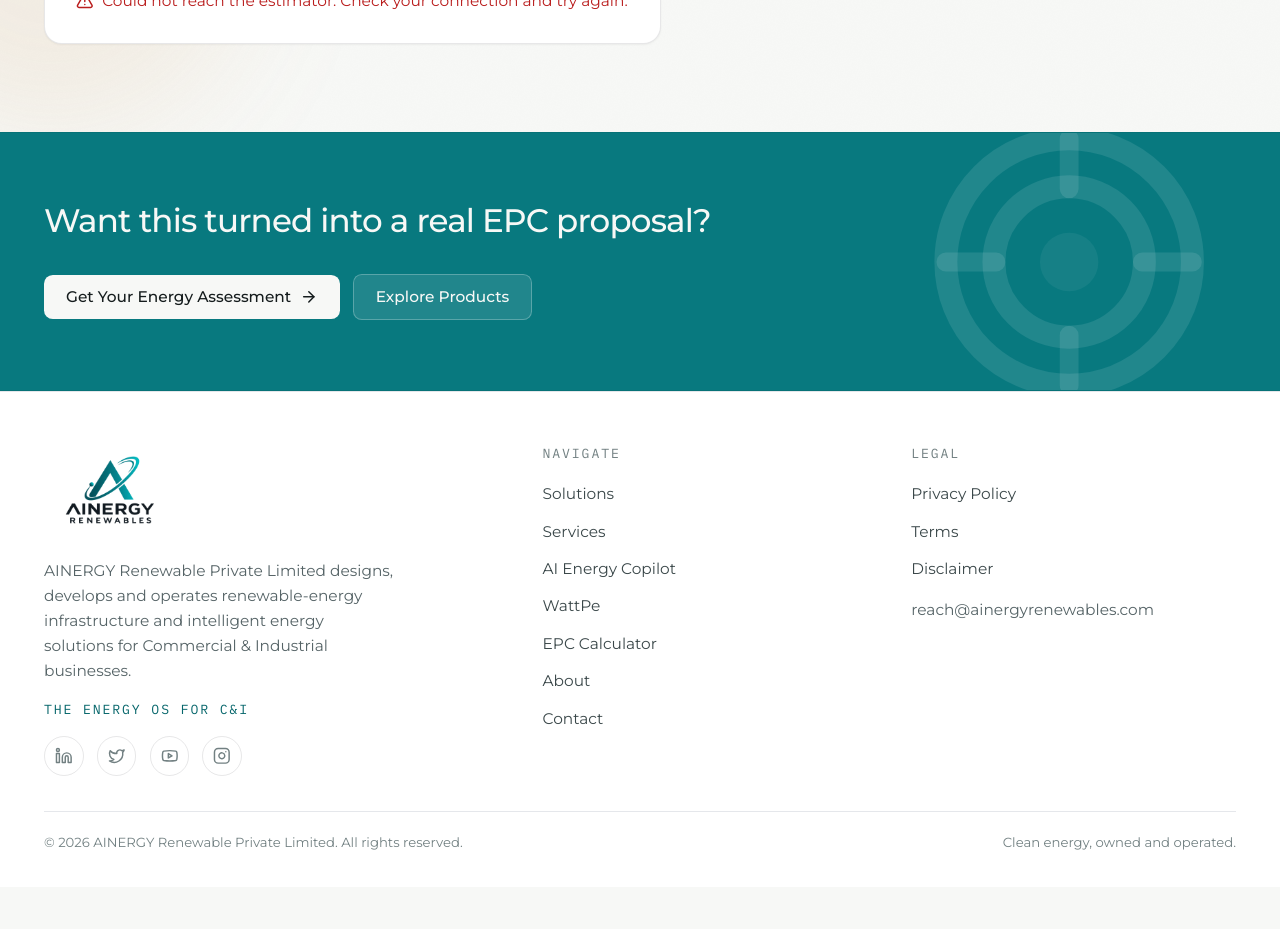
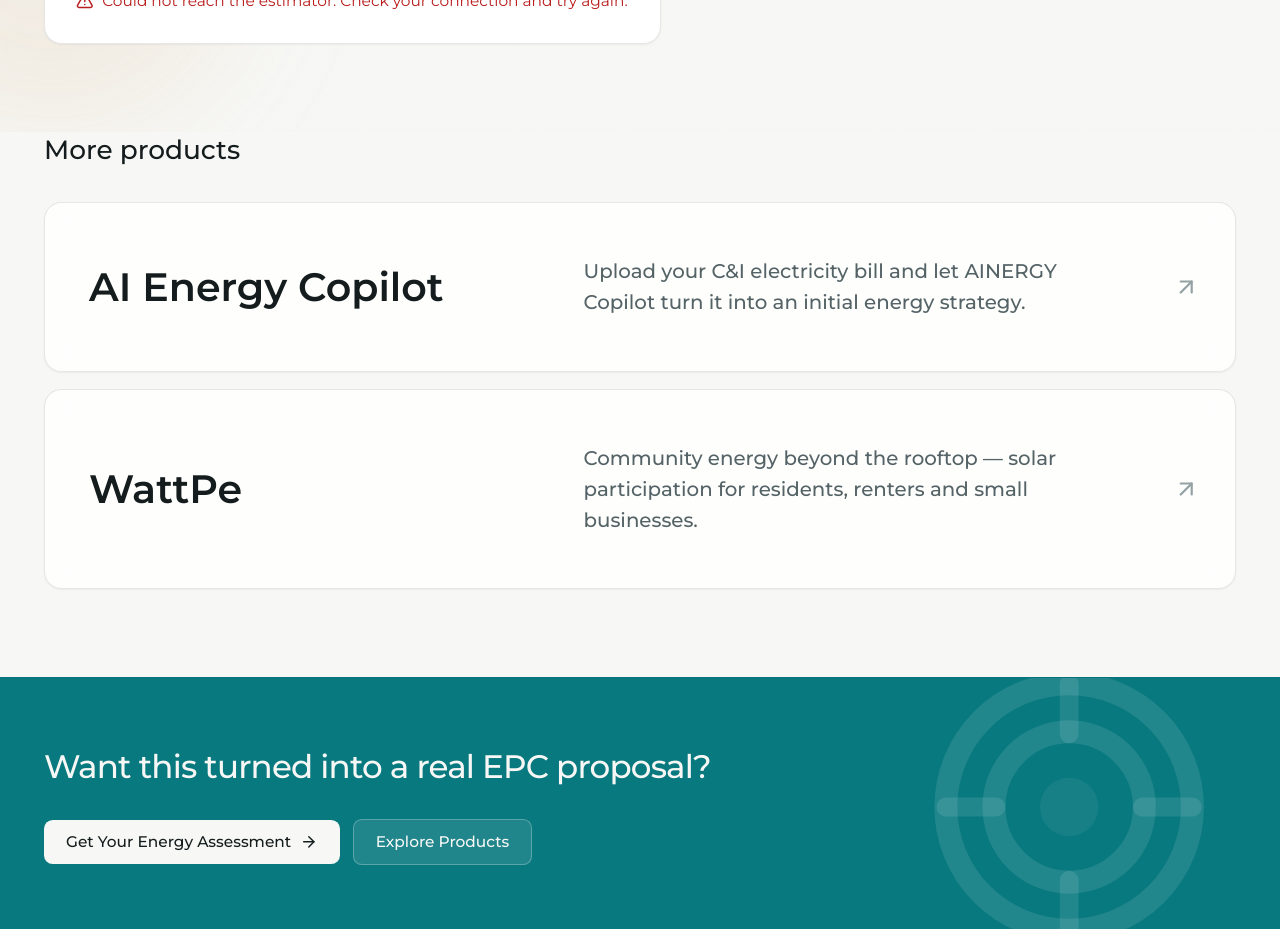
Before and after one commit to LUMINARE-AI/AINERGY-Renewables, a Next.js app: page /products/epc-calculator in a window 1280 px wide. Shown: the part 1300-2229 px from the top of the page. Before the commit the page ends 2187 px from the top, so only its background shows below. Built offline with nearby package versions, Linux system fonts and the light colour scheme; no server answers.

Commit message:
Add related products section to EpcCalculatorPage for enhanced user engagement. Update Industries component padding for improved layout consistency.

```diff
--- a/src/app/products/epc-calculator/page.tsx
+++ b/src/app/products/epc-calculator/page.tsx
@@ -4,6 +4,8 @@
 import { Container } from "@/components/ui/Container";
 import { CTASection } from "@/components/CTASection";
 import { EpcCalculator } from "@/components/epc/EpcCalculator";
+import { ProductRow } from "@/components/products/ProductRow";
+import { PRODUCTS } from "@/lib/productsContent";
 
 export const metadata: Metadata = {
   title: "EPC Calculator — Planning-grade solar EPC estimate",
@@ -13,6 +15,8 @@
 };
 
 export default function EpcCalculatorPage() {
+  const related = PRODUCTS.filter((item) => item.slug !== "epc-calculator");
+
   return (
     <>
       <section className="relative overflow-hidden bg-paper-50 pb-16 pt-28 lg:pb-20 lg:pt-32">
@@ -73,6 +77,19 @@
         </Container>
       </section>
 
+      <section className="bg-paper-50 pb-16 sm:pb-20">
+        <Container>
+          <h2 className="font-display text-xl font-medium text-ink-900 sm:text-2xl">
+            More products
+          </h2>
+          <div className="mt-8 space-y-4">
+            {related.map((item) => (
+              <ProductRow key={item.slug} product={item} />
+            ))}
+          </div>
+        </Container>
+      </section>
+
       <CTASection
         title="Want this turned into a real EPC proposal?"
         primaryLabel="Get Your Energy Assessment"
--- a/src/components/Industries.tsx
+++ b/src/components/Industries.tsx
@@ -6,7 +6,7 @@
 
 export function Industries() {
   return (
-    <section className="bg-paper-100 pt-8 pb-16 lg:pt-12 lg:pb-24">
+    <section className="bg-paper-100 pt-8 pb-8 lg:pt-12 lg:pb-12">
       <Container>
         <SectionHeader
           eyebrow="Industries"
```
